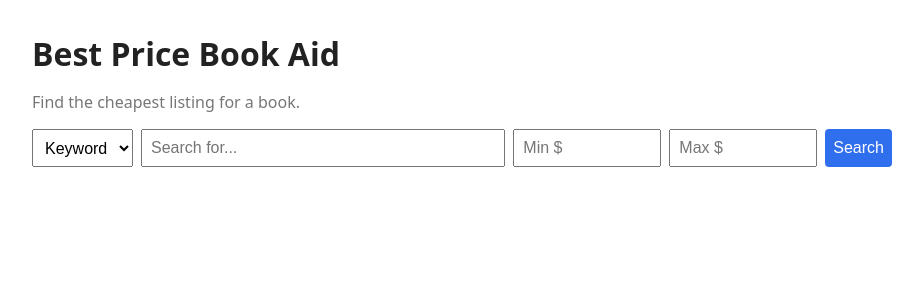
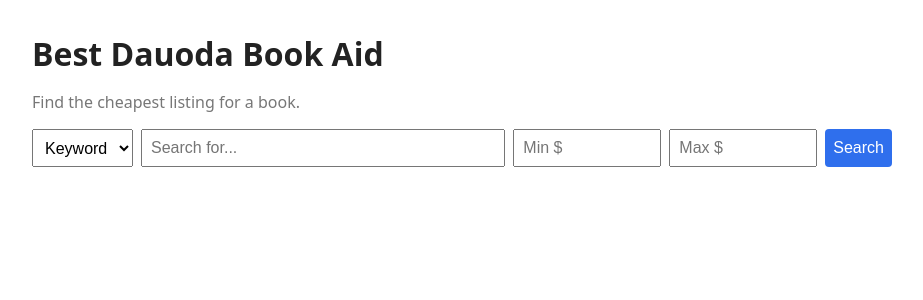
Before and after one commit to marshall-barnett/cs3203fall2026, a Flask app: page / in a window 1280 px wide. Shown: the top 300 px of the page, without its empty margins (178-1101 px from the left). Run offline with Flask 3, Linux system fonts and the light colour scheme.

Commit message:
Added Mansoor book

```diff
--- a/book-aid/app.py
+++ b/book-aid/app.py
@@ -1,4 +1,4 @@
-"""Best Price Book Aid - web app."""
+"""Best Price Book Cat - web app."""
 
 import os
 
--- a/book-aid/books.csv
+++ b/book-aid/books.csv
@@ -16,3 +16,4 @@ Dune,Frank Herbert,9780441172719,BookBarn,9.99
 Dune,Frank Herbert,9780441172719,PageTurner,12.50
 The Hobbit,J.R.R. Tolkien,9780547928227,UsedShelf,7.25
 The Hobbit,J.R.R. Tolkien,9780547928227,BookBarn,10.99
+Mansoor class, Dauoda, 888888888, Page1, 11
--- a/book-aid/templates/index.html
+++ b/book-aid/templates/index.html
@@ -20,7 +20,7 @@
   </style>
 </head>
 <body>
-  <h1>Best Price Book Aid</h1>
+  <h1>Best Dauoda Book Aid</h1>
   <p class="muted">Find the cheapest listing for a book.</p>
 
   <form method="get" action="/">
```
